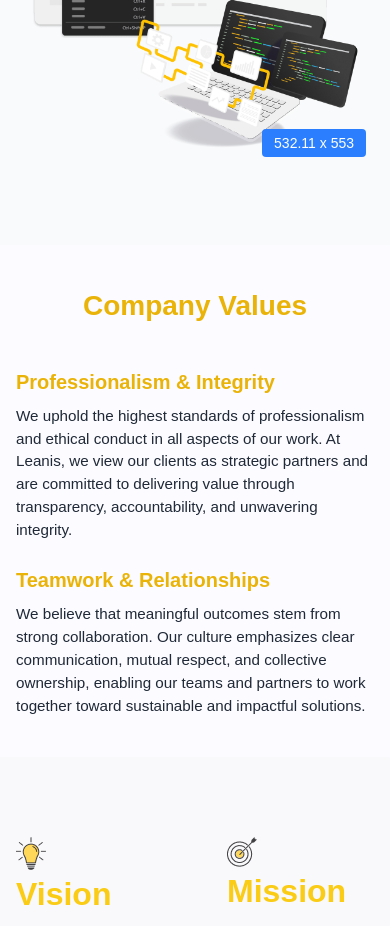
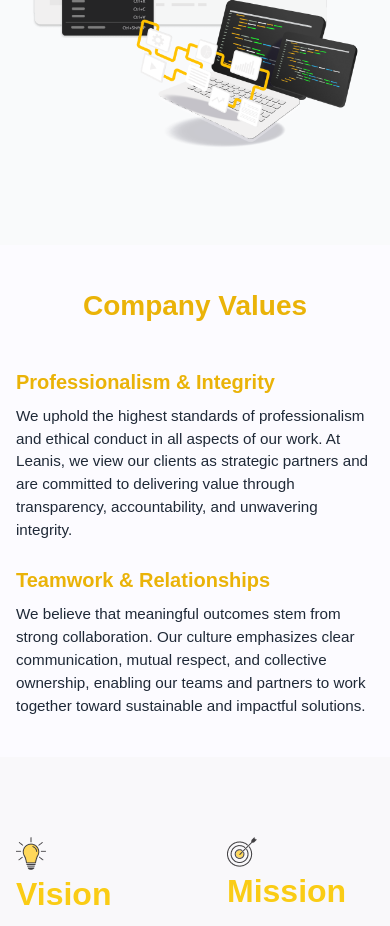
Before and after one commit to iqbalrahmanlean/lean-x-website, a Next.js app: page / in a window 390 px wide. Shown: the part 2460-3386 px from the top of the page. Built offline with nearby package versions, Linux system fonts and the light colour scheme.

Commit message:
responsive

```diff
--- a/src/components/About.tsx
+++ b/src/components/About.tsx
@@ -62,9 +62,7 @@ export default function About() {
                 className="w-full h-auto rounded-lg"
                 priority
               />
-              <div className="absolute bottom-2 right-2 bg-blue-500 text-white px-3 py-1 rounded text-sm font-medium">
-                532.11 x 553
-              </div>
+
             </div>
           </div>
         </div>
```
